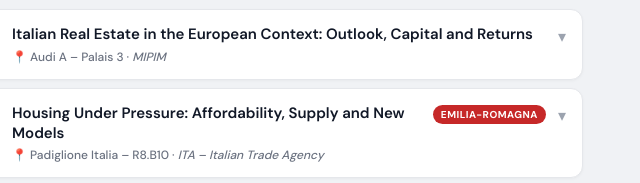
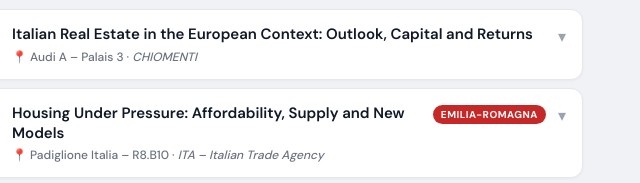
Before and after one commit to poggig1971/MIPIM2026, a plain HTML site: page index.html in a window 1280 px wide. Shown: the part 205-388 px from the top of the page, 401-1041 px from the left. Drawn offline with Linux system fonts and the light colour scheme.

Commit message:
Change event organizer from MIPIM to CHIOMENTI

```diff
--- a/index.html
+++ b/index.html
@@ -421,7 +421,7 @@ const EVENTS = [
     title: "Italian Real Estate in the European Context: Outlook, Capital and Returns",
     description: "Analisi dei trend strutturali che guidano la domanda di nuove tipologie immobiliari, la profondità e liquidità dei mercati europei rispetto all'Italia, e le sfide e opportunità specifiche del mercato italiano.",
     location: "Audi A – Palais 3",
-    organizer: "MIPIM",
+    organizer: "CHIOMENTI",
     tag: null
   },
   {
```
